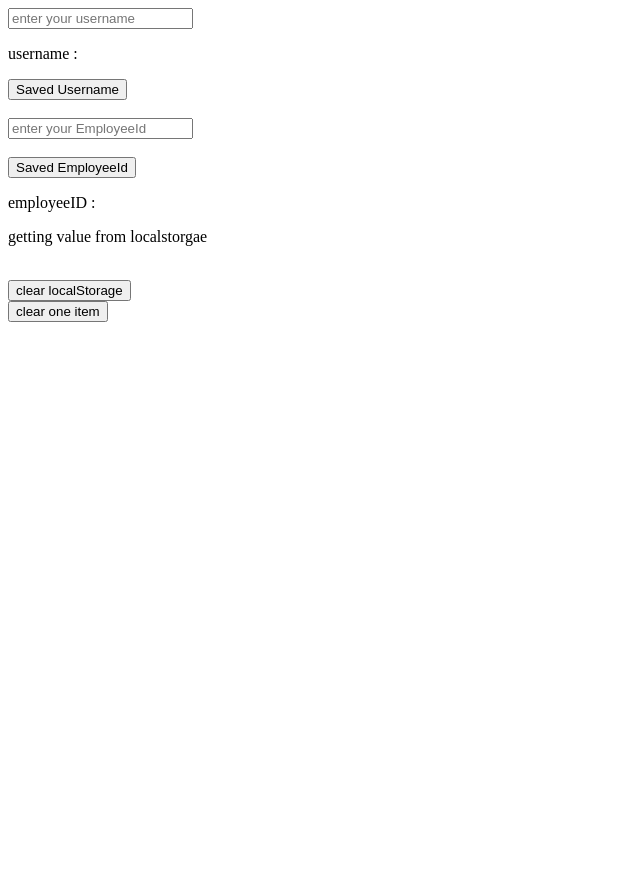
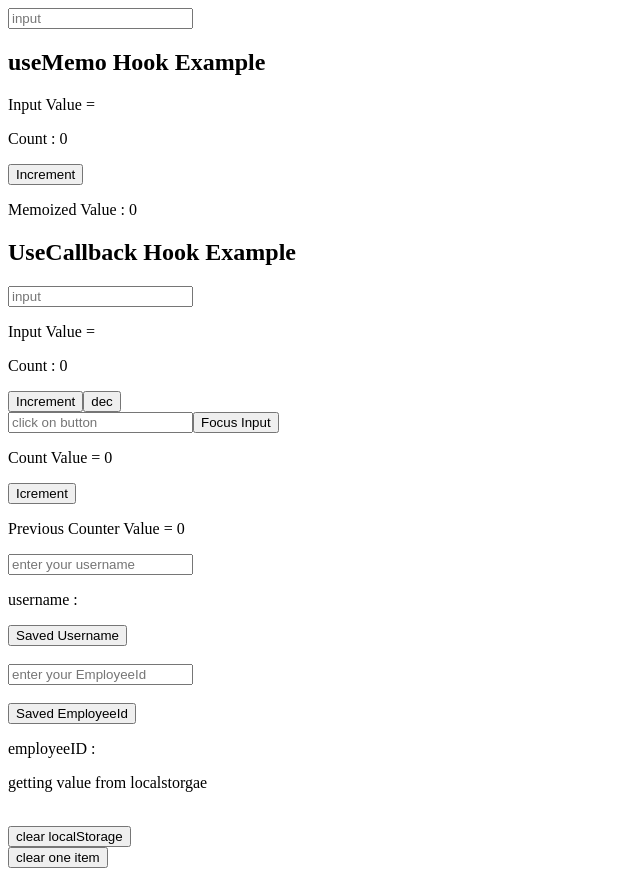
Before and after one commit to ShwetaG307/React-App, a React (Create React App) app: page / in a window 1280 px wide. Shown: the whole page, without its empty margins (0-640 px from the left). Before the commit the page ends 800 px from the top, so only its background shows below. Built offline with nearby package versions, Linux system fonts and the light colour scheme.

Commit message:
modified app file

```diff
--- a/src/App.js
+++ b/src/App.js
@@ -1,16 +1,16 @@
 
-// import MemoExample from "./Components/MemoExample"
-// import CallBackExample from "./Components/UseCallbackExample"
-// import FocusInput from "./Components/FocusInput"
-//  import Counter from "./Components/Counter"
+import MemoExample from "./Components/MemoExample"
+import CallBackExample from "./Components/UseCallbackExample"
+import FocusInput from "./Components/FocusInput"
+ import Counter from "./Components/Counter"
 import Storage from "./Components/Storage"
 function App() {
   return (
   <>
-      {/* <MemoExample/> */}
-      {/* <CallBackExample/> */}
-      {/* <FocusInput/> */}
-      {/* <Counter/> */}
+      <MemoExample/>
+      <CallBackExample/>
+      <FocusInput/>
+      <Counter/>
       <Storage/>
     </>
   );
```
